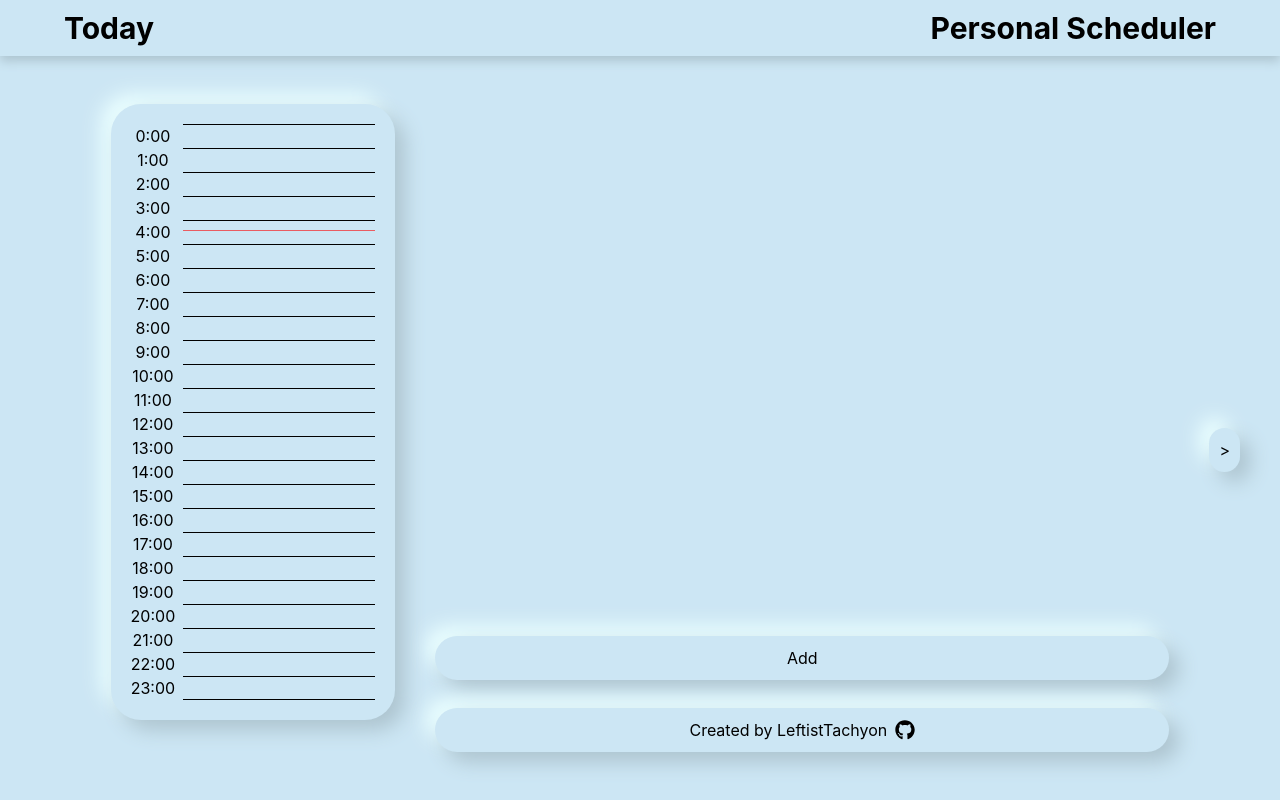
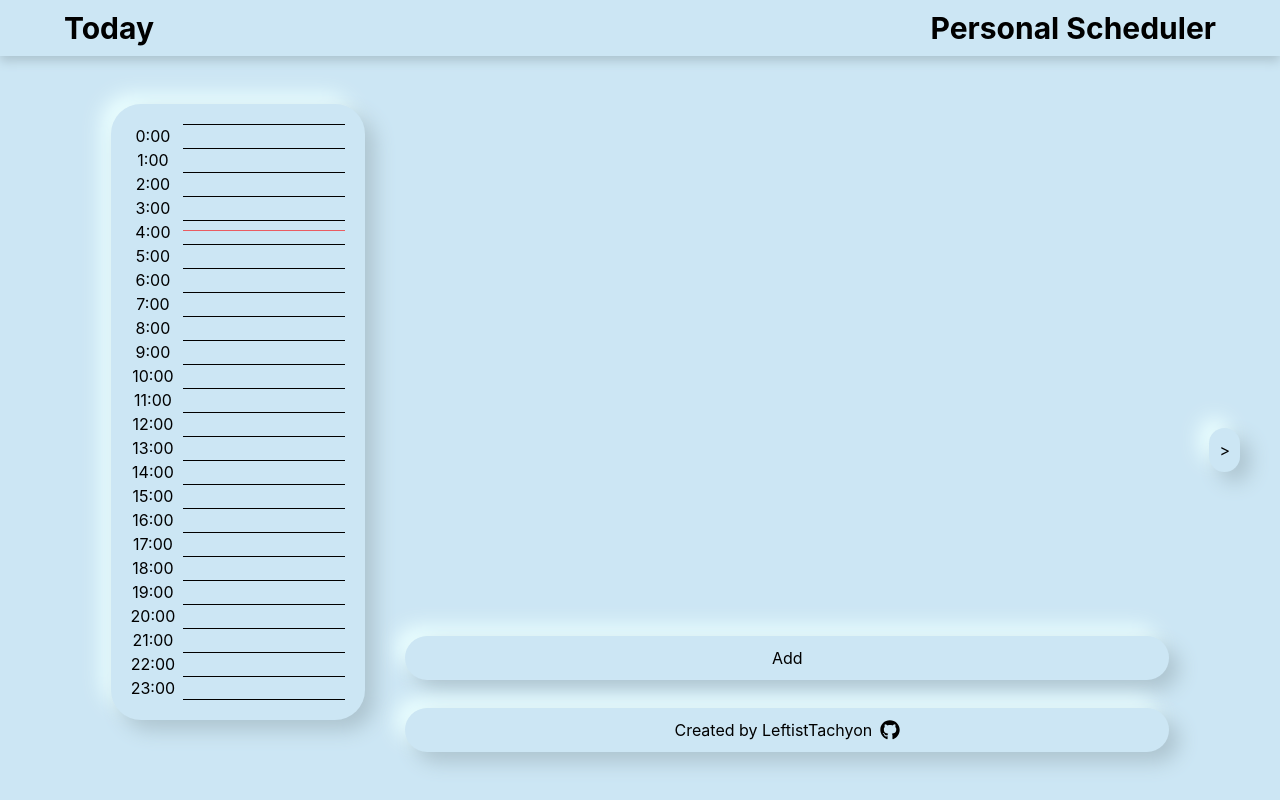
Before and after one commit to LeftistTachyon/personal-scheduler, a Next.js app: page / in a window 1280 px wide. Built offline with nearby package versions, Linux system fonts and the light colour scheme.

Commit message:
You win, CSS. I can't center the thing while it's scolling

```diff
--- a/src/pages/_app.tsx
+++ b/src/pages/_app.tsx
@@ -17,7 +17,7 @@ export default function MyApp({ Component, pageProps }: AppProps) {
 				<Stack direction="column" h="100vh">
 					<Header />
 
-					<Flex flex={1} overflowY="auto">
+					<Flex flex={1} overflowY="auto" position="relative">
 						<Component {...pageProps} />
 					</Flex>
 
--- a/src/pages/index.tsx
+++ b/src/pages/index.tsx
@@ -141,7 +141,6 @@ export default function Home() {
 			justifySelf="stretch"
 			align="stretch"
 			direction="row"
-			position="relative"
 			p={10}
 			minW="100%"
 			minH="100%"
@@ -155,13 +154,13 @@ export default function Home() {
 			>
 				<Text>&lt;</Text>
 			</GridItem>
+			<Box flex={1}>
 				<GridItem
+					position="sticky"
+					top={5}
+					// h="100%"
 					flex={1}
 					align="stretch"
-				alignSelf="flex-start"
-				h="100%"
-				position="sticky"
-				top="0%"
 					p={5}
 				>
 					<Grid
@@ -193,6 +192,7 @@ export default function Home() {
 						/>
 					</Grid>
 				</GridItem>
+			</Box>
 			<VStack flex={{ base: 2, lg: 3 }} align="stretch" spacing={7}>
 				<Box flex={1}>
 					<SimpleGrid
```
Lines whose indentation alone changed are shown as unchanged.
